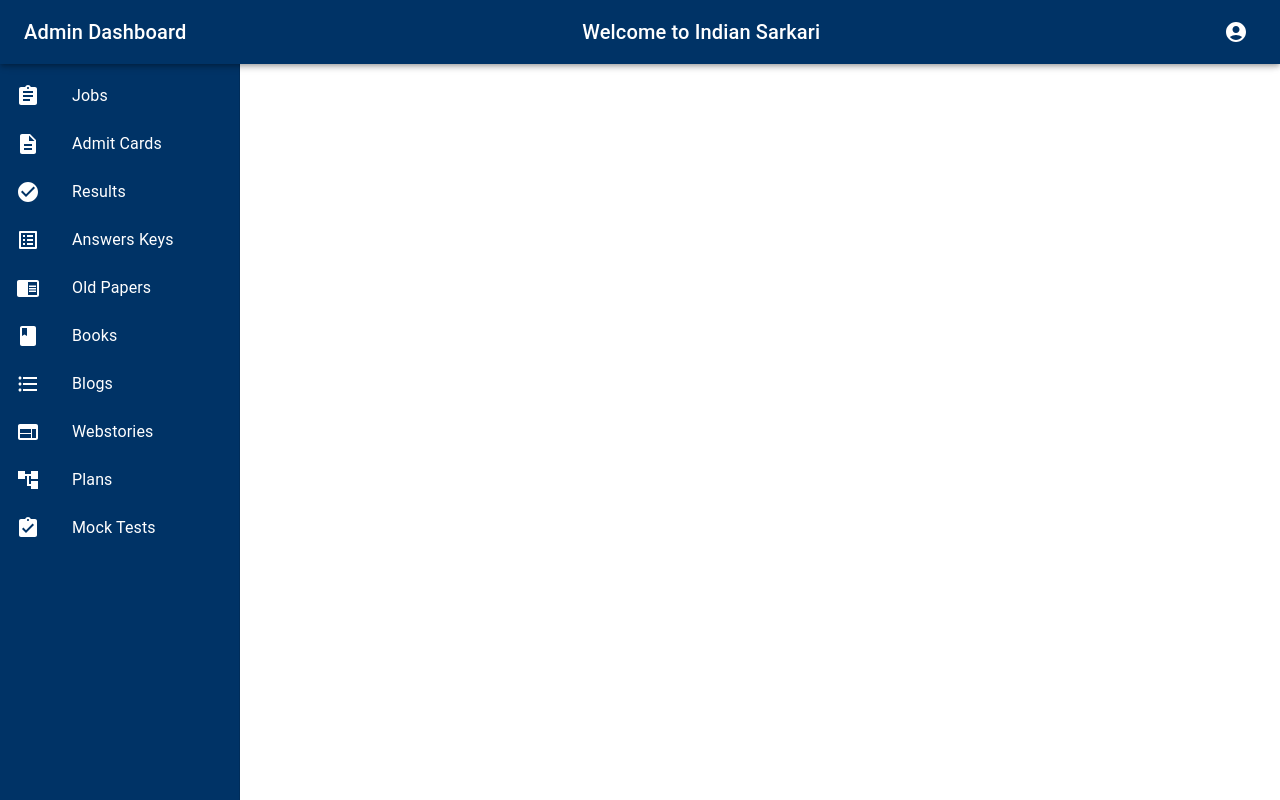
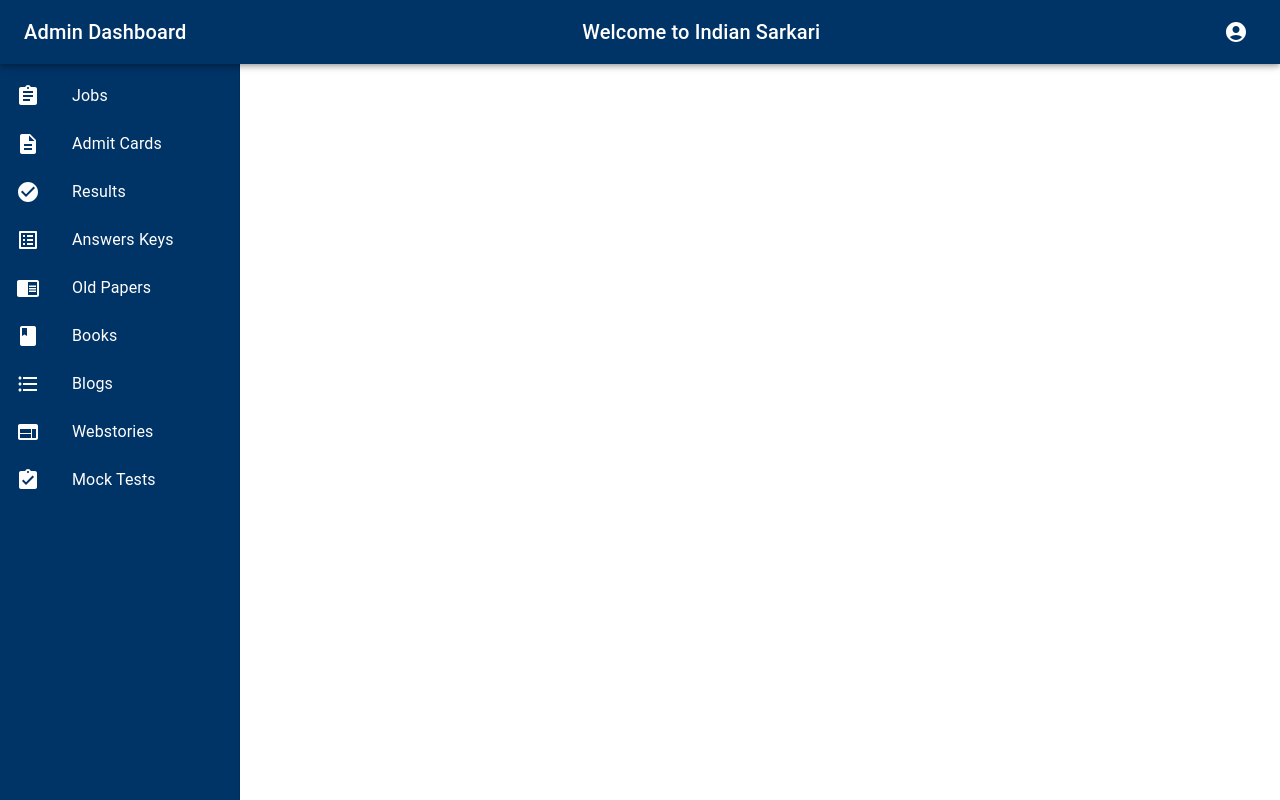
Before and after one commit to gitakash2023/database_indianadmin, a Next.js app: page / in a window 1280 px wide. Built offline with nearby package versions, Linux system fonts and the light colour scheme.

Commit message:
resolve issue

```diff
--- a/src/component/Dashboard.jsx
+++ b/src/component/Dashboard.jsx
@@ -23,7 +23,7 @@
   { text: ' Books', icon: <BookIcon />, key: 'free-books' },
   { text: 'Blogs', icon: <FormatListBulletedIcon />, key: 'blog' },
   { text: 'Webstories', icon: <WebIcon />, key: 'webstories' },
-  { text: 'Plans', icon: <AccountTreeIcon />, key: 'plan' },
+
   { text: 'Mock Tests', icon: <AssignmentTurnedInIcon />, key: 'mock-tests' }
 ];
 
@@ -90,10 +90,7 @@
             Webstories Page
           </Typography>
         );
-      case 'plan':
-        return (
-          <PlanContent/>
-        );
+
       case 'mock-tests':
         return (
           <Typography variant="h4" sx={{ color: '#003366' }} gutterBottom>
```
